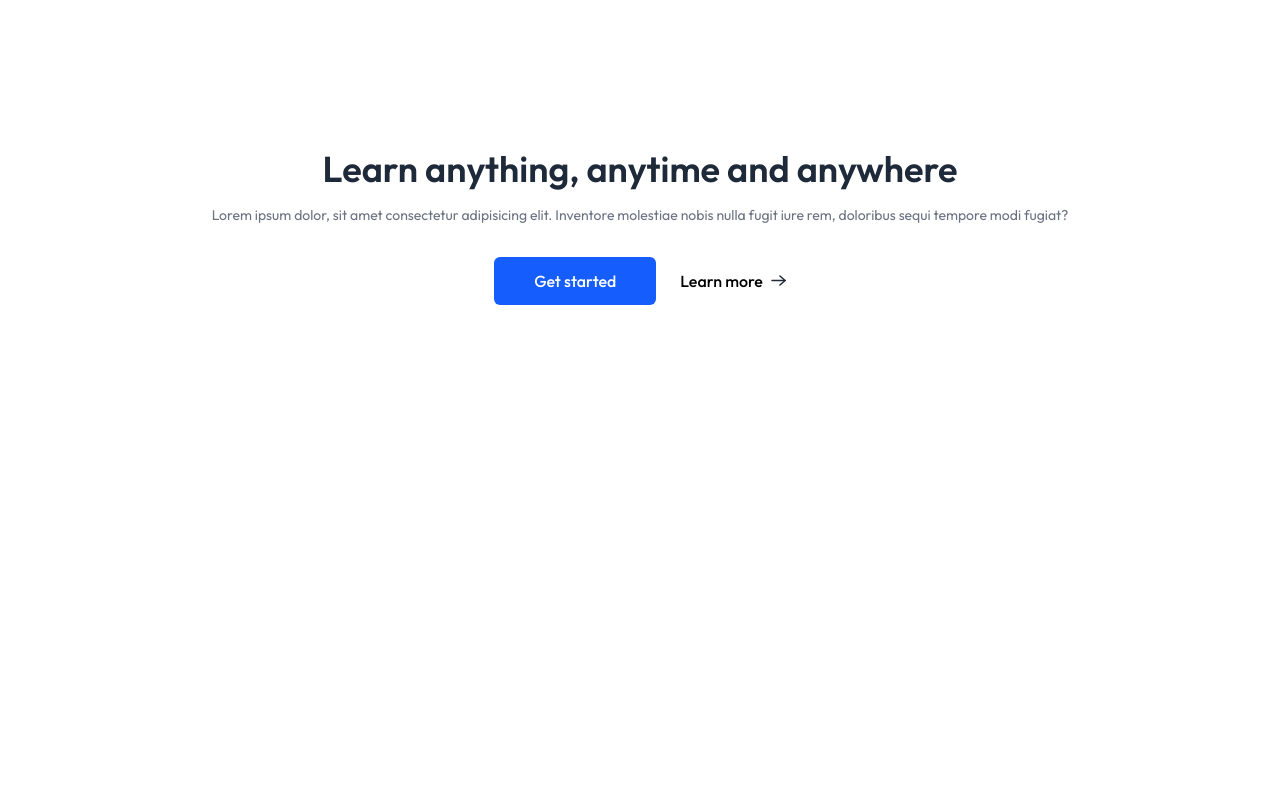
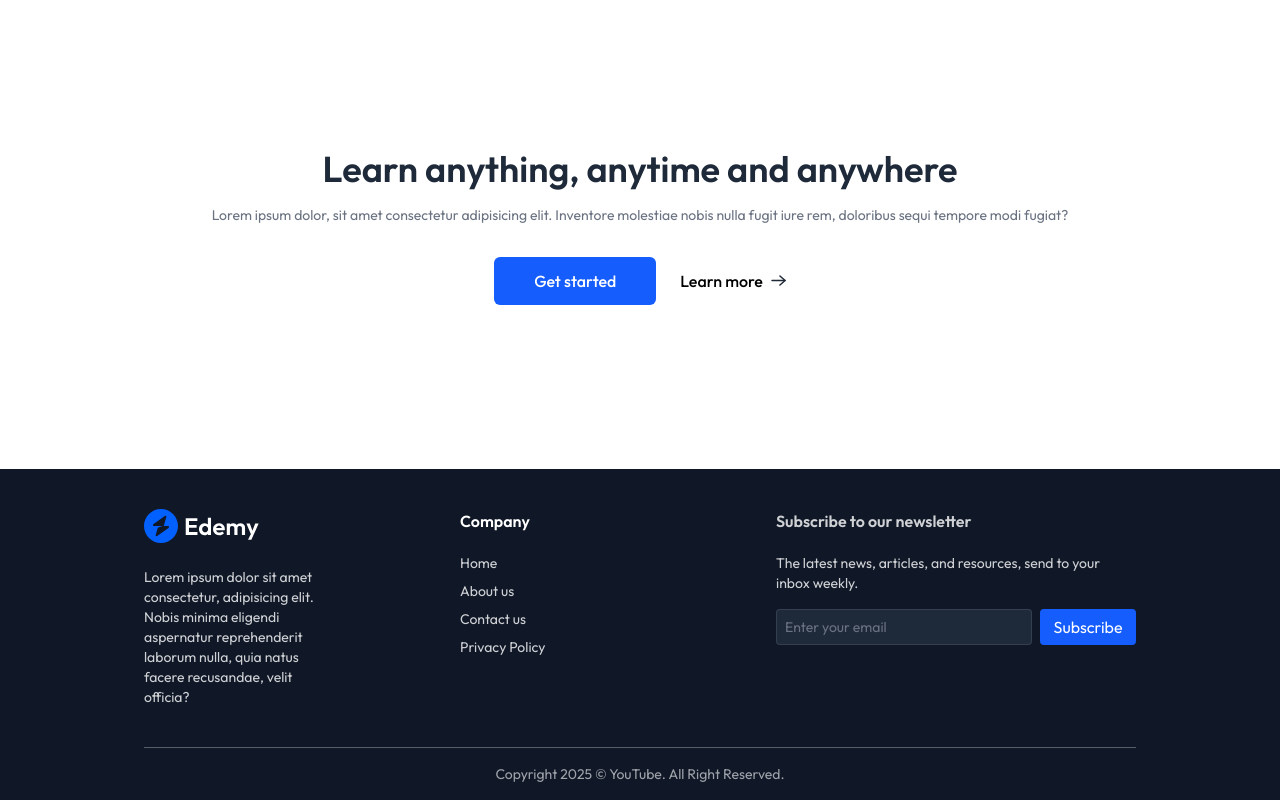
Before and after one commit to coder-ariful/P-LMS-Y, a React (Vite) app: page / in a window 1280 px wide. Shown: the part 2397-3197 px from the top of the page. Before the commit the page ends 2798 px from the top, so only its background shows below. Built offline with nearby package versions, Linux system fonts and the light colour scheme; no server answers.

Commit message:
Home page is done

```diff
--- a/src/components/students/Footer.jsx
+++ b/src/components/students/Footer.jsx
@@ -1,10 +1,34 @@
 import React from 'react';
+import { assets } from '../../assets/asset/assets';
 
 const Footer = () => {
     return (
-        <div>
-            Footer
-        </div>
+        <footer className='bg-gray-900 w-full md:px-36 text-left mt-10'>
+            <div className='flex flex-col md:flex-row items-start px-8 md:px-0 justify-center gap-10 md:gap-32 py-10 border-b border-white/30'>
+                <div className='flex flex-col md:items-start items-center w-full'>
+                    <img src={assets.logo_dark} alt="web site logo" />
+                    <p className='mt-6 text-center md:text-left text-sm text-white/80'>Lorem ipsum dolor sit amet consectetur, adipisicing elit. Nobis minima eligendi aspernatur reprehenderit laborum nulla, quia natus facere recusandae, velit officia?</p>
+                </div>
+                <div className='flex flex-col md:items-start items-center w-full'>
+                    <h2 className='font-semibold text-white mb-5'>Company</h2>
+                    <ul className='flex md:flex-col w-full justify-between text-sm text-white/80 md:space-y-2'>
+                        <li><a href="#"> Home </a></li>
+                        <li><a href="#"> About us </a></li>
+                        <li><a href="#"> Contact us </a></li>
+                        <li><a href="#"> Privacy Policy </a></li>
+                    </ul>
+                </div>
+                <div className='hidden md:flex flex-col items-start w-full'>
+                    <h2 className='font-semibold text-white/80 mb-5  ' >Subscribe to our newsletter</h2>
+                    <p className='text-sm text-white/80'> The latest news, articles, and resources, send to your inbox weekly.</p>
+                    <div className='flex text-center gap-2 pt-4'>
+                        <input type="email" placeholder='Enter your email' className='border border-gray-500/30 bg-gray-800 text-gray-500 placeholder-gray-500 outline-none w-64 h-9 rounded px-2 text-sm' />
+                        <button className='bg-blue-600 w-24 h-9 text-white rounded'>Subscribe</button>
+                    </div>
+                </div>
+            </div>
+            <p className='py-4 text-center text-xs md:text-sm text-white/60'>Copyright 2025 &copy; YouTube. All Right Reserved.</p>
+        </footer>
     );
 };
 
--- a/src/pages/students/CoursesList.jsx
+++ b/src/pages/students/CoursesList.jsx
@@ -2,9 +2,16 @@
 
 const CoursesList = () => {
     return (
-        <div>
-            Courses List.
-        </div>
+        <>
+            <div>
+                <div>
+                    <h1>Course List</h1>
+                    <p className='text-gray-500'>
+                        <span className=''>Home</span> / <span>Course List</span>
+                    </p>
+                </div>
+            </div>
+        </>
     );
 };
 
--- a/src/pages/students/Home.jsx
+++ b/src/pages/students/Home.jsx
@@ -4,6 +4,7 @@
 import CourseSection from '../../components/students/CourseSection';
 import TestimonialsSection from '../../components/students/TestimonialsSection';
 import CallToAction from '../../components/students/CallToAction';
+import Footer from '../../components/students/Footer';
 
 const Home = () => {
     return (
@@ -13,6 +14,7 @@
             <CourseSection />
             <TestimonialsSection />
             <CallToAction />
+            <Footer />
         </div>
     );
 };
```
Also changed, not shown: 1 other file (tests, documents, lock files or other folders).
